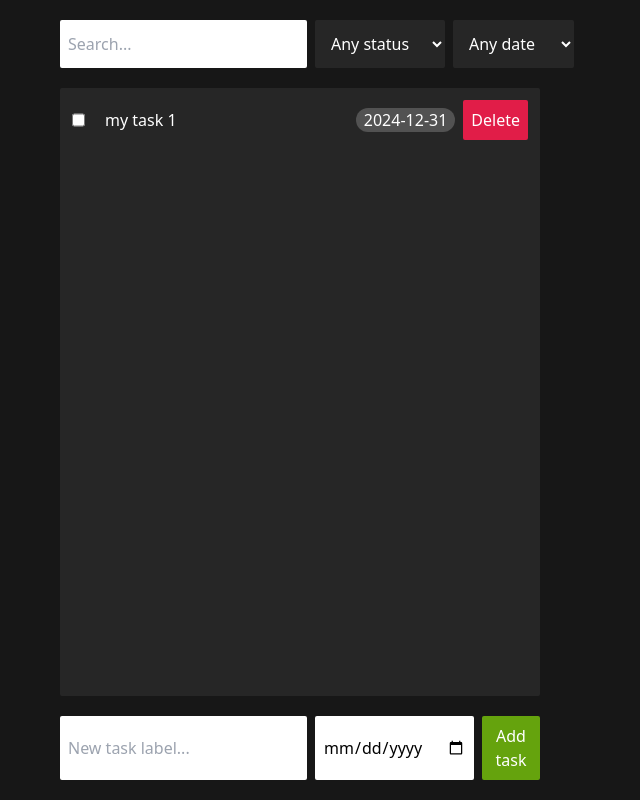
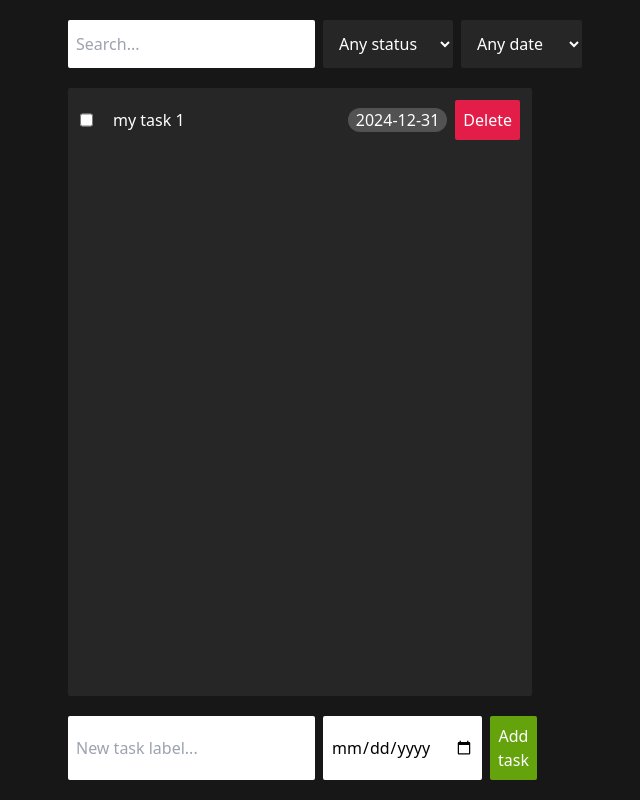
Before and after one commit to bulatgab/todo-list, a website built with Vite: page index.html in a window 1280 px wide. Shown: the whole page, without its empty margins (340-980 px from the left). Built offline with nearby package versions, Linux system fonts and the light colour scheme.

Commit message:
adjust page container width

```diff
--- a/index.html
+++ b/index.html
@@ -10,7 +10,7 @@
   <body>
     <script type="module" src="/main.js"></script>
     <div class="w-screen h-screen bg-neutral-900 p-5">
-      <div class="mx-auto h-full flex flex-col w-[30rem]">
+      <div class="mx-auto h-full flex flex-col w-[29rem]">
         <div class="flex flex-row gap-2">
           <input id="search-input" type="text" placeholder="Search..." aria-label="search task" class="flex-1 p-2 rounded-sm text-black">
 
```
